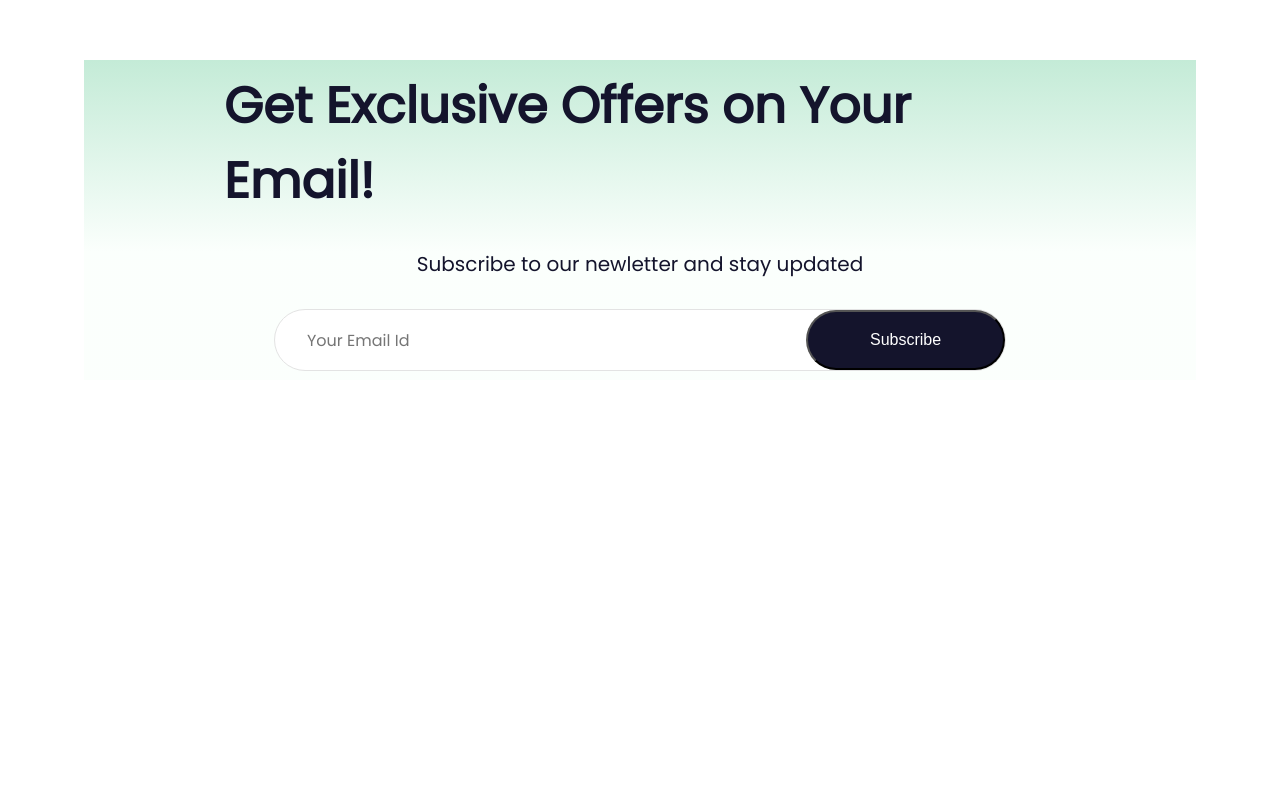
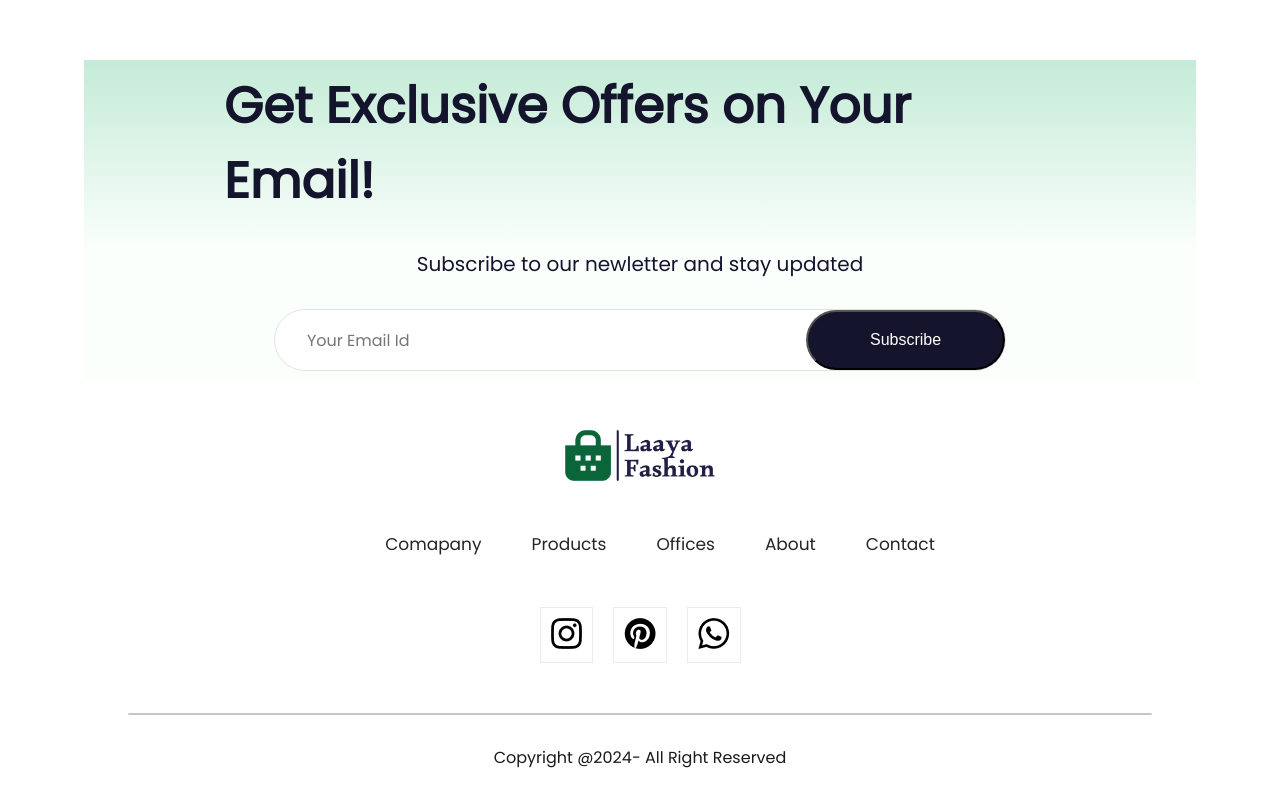
Before and after one commit to Laayaa94/CODSOFT-E-Commerse, a React (Create React App) app: page / in a window 1280 px wide. Shown: the part 3324-4124 px from the top of the page. Before the commit the page ends 3854 px from the top, so only its background shows below. Built offline with nearby package versions, Linux system fonts and the light colour scheme.

Commit message:
Initial commit for footer

```diff
--- a/src/App.js
+++ b/src/App.js
@@ -5,6 +5,7 @@ import ShopCatogory from './Pages/ShopCatogory';
 import Product from './Pages/Product';
 import Cart from './Pages/Cart';
 import LoginSignup from './Pages/LoginSignup';
+import Footer from './Components/Footer/Footer';
 function App() {
   return (
     <div className="App">
@@ -22,6 +23,7 @@ function App() {
         <Route path='/cart' element={<Cart/>}/>
         <Route path='/login' element={<LoginSignup/>}/>
       </Routes>
+      <Footer/>
       </BrowserRouter>
 
 
--- /dev/null
+++ b/src/Components/Footer/Footer.css
@@ -0,0 +1,52 @@
+.footer{
+    display: flex;
+    flex-direction: column;
+    justify-content: center;
+    align-items: center;
+    gap: 50px;
+}
+.footer-logo{
+    display: flex;
+    align-items: center;
+}
+.footer-logo img{
+    width: 150px;
+}
+.footerlinks{
+    display: flex;
+    list-style: none;
+    gap: 50px;
+    color: #252525;
+    font-size: 17px;
+
+}
+.footerlinks li{
+    cursor: pointer;
+}
+.footer-social-icon{
+    display: flex;
+    gap: 20px;
+}
+.footer-icon-container{
+    padding: 10px;
+    padding-bottom: 6px;
+    padding-bottom: #fbfbfb;
+    border: 1px solid #ebebeb;
+}
+.footer-copyRight{
+    display: flex;
+    flex-direction: column;
+    align-items: center;
+    gap: 30px;
+    width: 100%;
+    margin-bottom: 30px;
+    color: #1a1a1a;
+    font-size: 16px;
+}
+.footer-copyRight hr{
+    width: 80%;
+    border: none;
+    border-radius: 10px;
+    height: 2px;
+    background:#c7c7c7;
+}
--- /dev/null
+++ b/src/Components/Footer/Footer.jsx
@@ -0,0 +1,41 @@
+import React from 'react'
+import './Footer.css'
+import logo from '../Assets/laaya-logo.png'
+import insta from '../Assets/instagram_icon.png'
+import pintrast from '../Assets/pintester_icon.png'
+import wapp from '../Assets/whatsapp_icon.png'
+
+const Footer = () => {
+  return (
+    <div className='footer'>
+      <div className="footer-logo">
+        <img src={logo} alt="" />
+      </div>
+      <ul className="footerlinks">
+
+        <li>Comapany</li>
+        <li>Products</li>
+        <li>Offices</li>
+        <li>About</li>
+        <li>Contact</li>
+      </ul>
+      <div className="footer-social-icon">
+        <div className="footer-icon-container">
+            <img src={insta} alt="" />
+        </div>
+        <div className="footer-icon-container">
+            <img src={pintrast} alt="" />
+        </div>
+        <div className="footer-icon-container">
+            <img src={wapp} alt="" />
+        </div>
+      </div>
+      <div className="footer-copyRight">
+        <hr />
+        <p>Copyright @2024- All Right Reserved</p>
+      </div>
+    </div>
+  )
+}
+
+export default Footer
--- a/src/Components/NewsLetter/NewsLetter.css
+++ b/src/Components/NewsLetter/NewsLetter.css
@@ -7,7 +7,7 @@
     justify-content: center;
     margin: auto;
     padding: 0px 140px;
-    margin-bottom: 150px;
+    margin-bottom: 50px;
     gap: 30px;
     background:linear-gradient(180deg,#c4ebd7,#e1ffea22 60%);
 }
--- a/src/Pages/Shop.jsx
+++ b/src/Pages/Shop.jsx
@@ -13,6 +13,7 @@ const Shop = () => {
       <Offers/>
       <NewCollections/>
       <NewsLetter/>
+
     </div>
   )
 }
```
